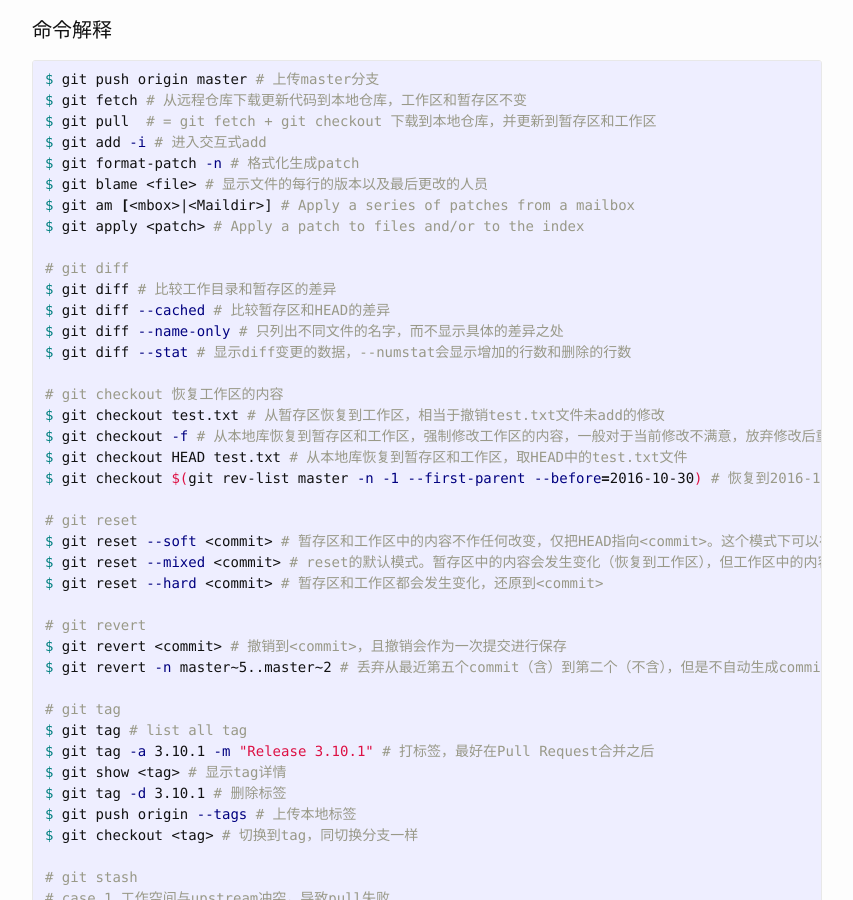
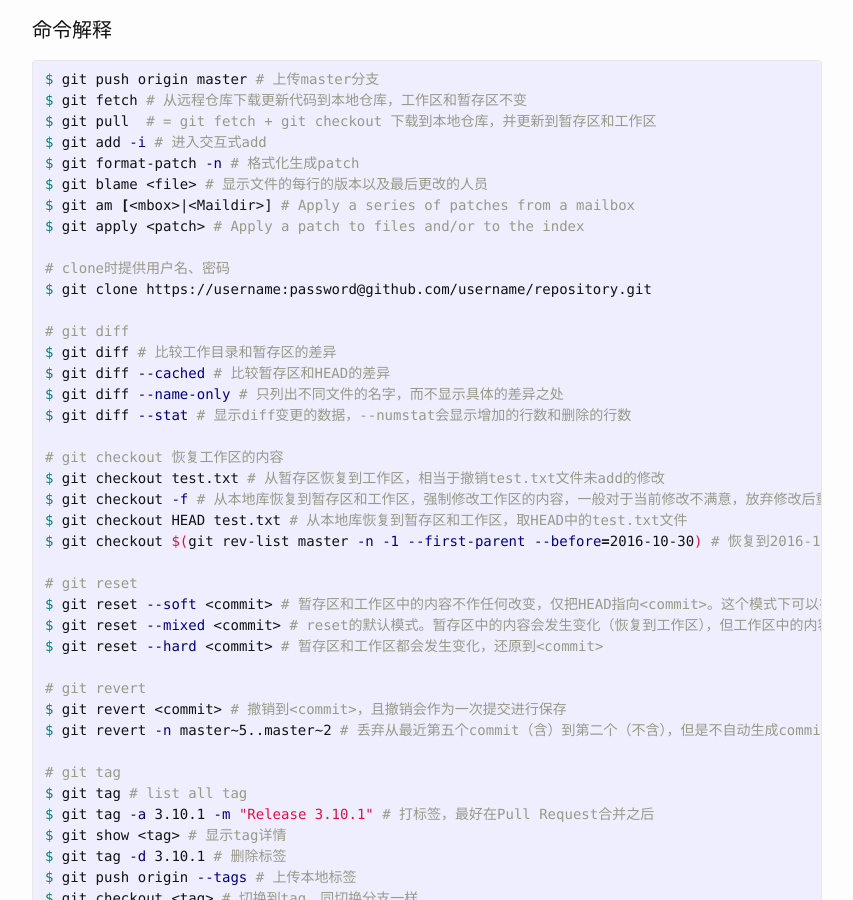
Before and after one commit to zhjwpku/zhjwpku.github.io, a Jekyll site: the page built from _posts/2016-10-30-Git-Easy-Tutorial.markdown, in a window 1280 px wide and 900 px high, scrolled down 3054 px. Shown: the whole window, without its empty margins (213-1066 px from the left). Built offline with Jekyll 4.4.1, drawn with Linux system fonts in a browser that asks for light colours; comment, search, counter and statistics services are not loaded.

Commit message:
provide username and password when git clone
Signed-off-by: Zhao Junwang <zhjwpku@gmail.com>

```diff
--- a/_posts/2016-10-30-Git-Easy-Tutorial.markdown
+++ b/_posts/2016-10-30-Git-Easy-Tutorial.markdown
@@ -144,6 +144,9 @@ $ git blame <file> # 显示文件的每行的版本以及最后更改的人员
 $ git am [<mbox>|<Maildir>] # Apply a series of patches from a mailbox
 $ git apply <patch> # Apply a patch to files and/or to the index
 
+# clone时提供用户名、密码
+$ git clone https://username:password@github.com/username/repository.git
+
 # git diff
 $ git diff # 比较工作目录和暂存区的差异
 $ git diff --cached # 比较暂存区和HEAD的差异
```
